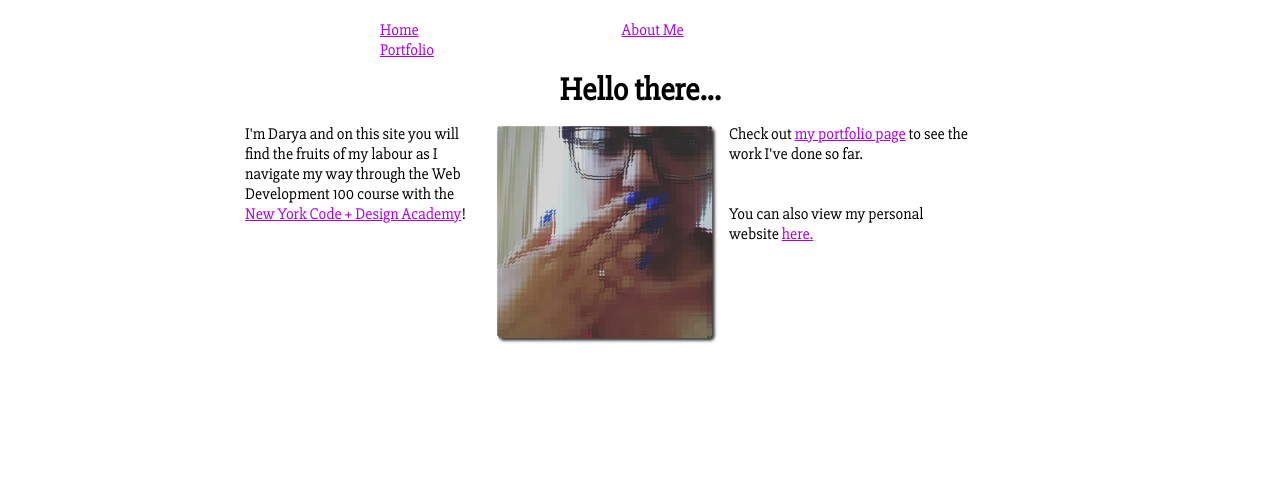
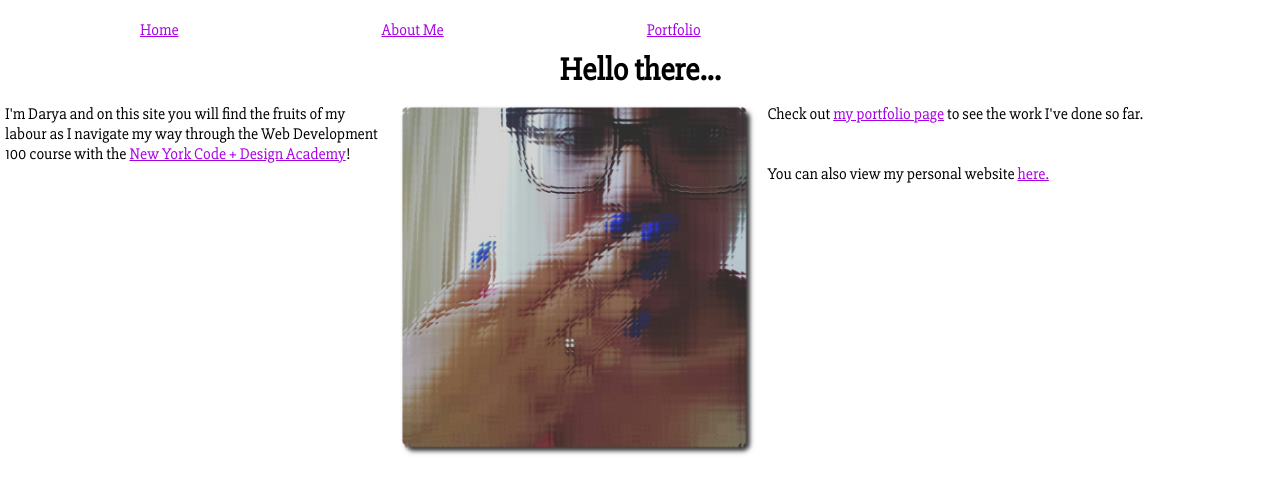
Before and after one commit to d4rtr0n/pfproject, a plain HTML site: page index.html in a window 1280 px wide. Drawn offline with Linux system fonts and the light colour scheme.

Commit message:
took out page-wrap id because it messed everything up

```diff
--- a/index.html
+++ b/index.html
@@ -6,7 +6,6 @@
 		<title>Darya's NYCDA Home Page</title>
 	</head>
 	<body>
-		<div id="page-wrap">
 			<ul>
   				<li><a href="index.html">Home</a></li>
   				<li> <a href="aboutme.html">About Me</a></li>
@@ -24,6 +23,5 @@
 			<br><br><br>
 			You can also view my personal website <a href="http://daryawrites.com" target="_blank">here.</a>
 		</p>
-		</div>
 	</body>
 </html>
--- a/style.css
+++ b/style.css
@@ -2,11 +2,6 @@
 	margin: 10px auto;
 	box-sizing: border-box;
 	font-family: 'Slabo 27px', serif;
-}
-
-#page-wrap {
-	width: 800px;
-	margin: 0 auto;
 }
 
 li {
```
